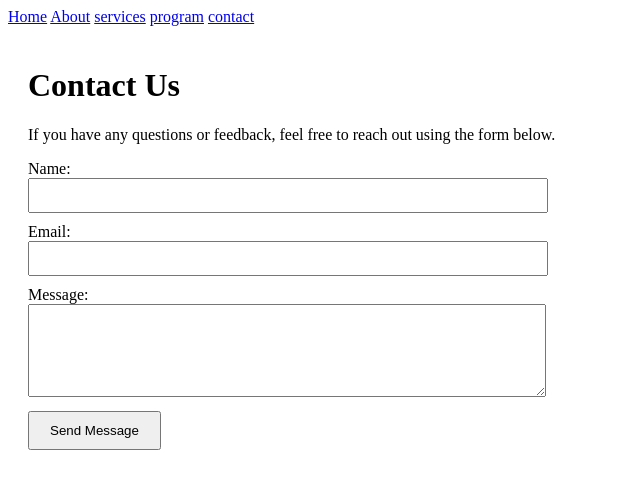
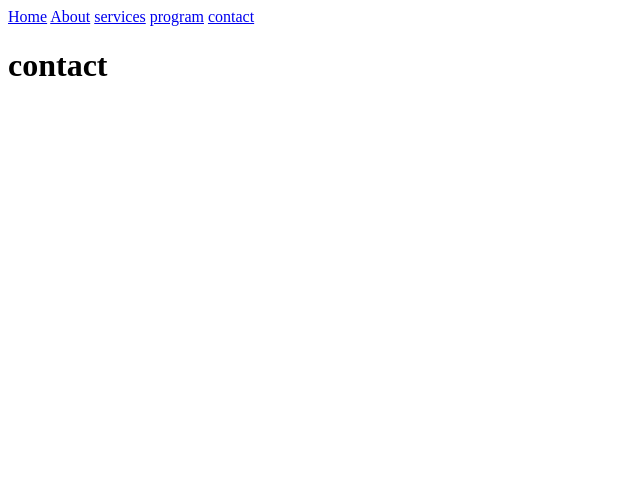
Before and after one commit to bentech3/Hub, a Django app: page /contact/ in a window 1280 px wide. Shown: the top 489 px of the page, without its empty margins (0-640 px from the left). Run offline with Django 5.2, Linux system fonts and the light colour scheme.

Commit message:
updated the templates

```diff
--- a/templates/contact.html
+++ b/templates/contact.html
@@ -1,28 +1,7 @@
 {% extends 'base.html' %}
 
-{% block content %}
-<div style="padding: 20px;">
-  <h1>Contact Us</h1>
-  <p>If you have any questions or feedback, feel free to reach out using the form below.</p>
+{% block content%}
 
-  <form method="post" action="" style="max-width: 500px;">
-    {% csrf_token %}
-    <div style="margin-bottom: 10px;">
-      <label for="name">Name:</label><br>
-      <input type="text" name="name" id="name" required style="width: 100%; padding: 8px;">
-    </div>
+<h1>contact</h1>
 
-    <div style="margin-bottom: 10px;">
-      <label for="email">Email:</label><br>
-      <input type="email" name="email" id="email" required style="width: 100%; padding: 8px;">
-    </div>
-
-    <div style="margin-bottom: 10px;">
-      <label for="message">Message:</label><br>
-      <textarea name="message" id="message" rows="5" required style="width: 100%; padding: 8px;"></textarea>
-    </div>
-
-    <button type="submit" style="padding: 10px 20px;">Send Message</button>
-  </form>
-</div>
-{% endblock content %}
+{% endblock content%}
```
Also changed, not shown: templates/program.html (+4 -4 lines), templates/services.html (+5 -5 lines).
